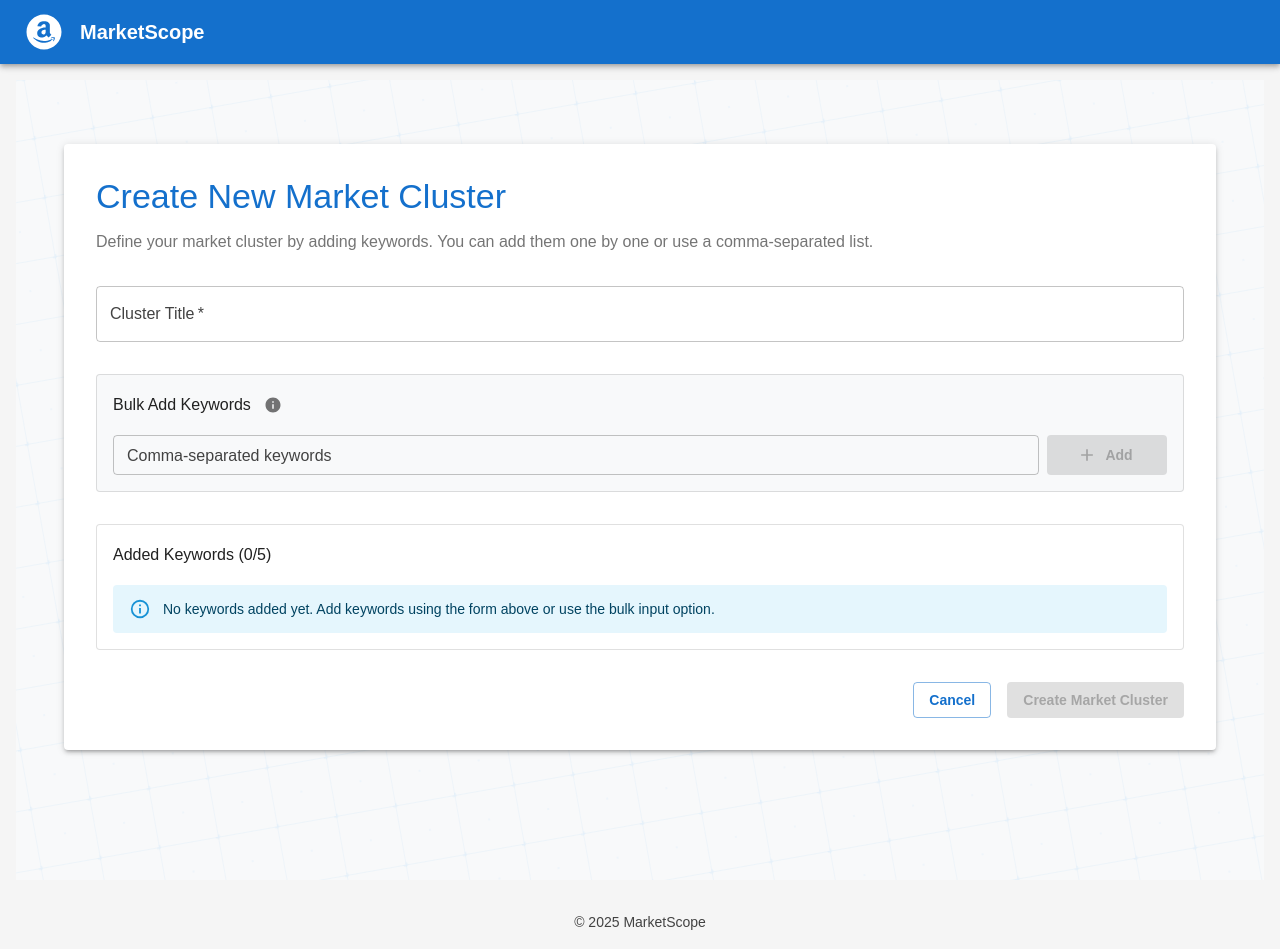
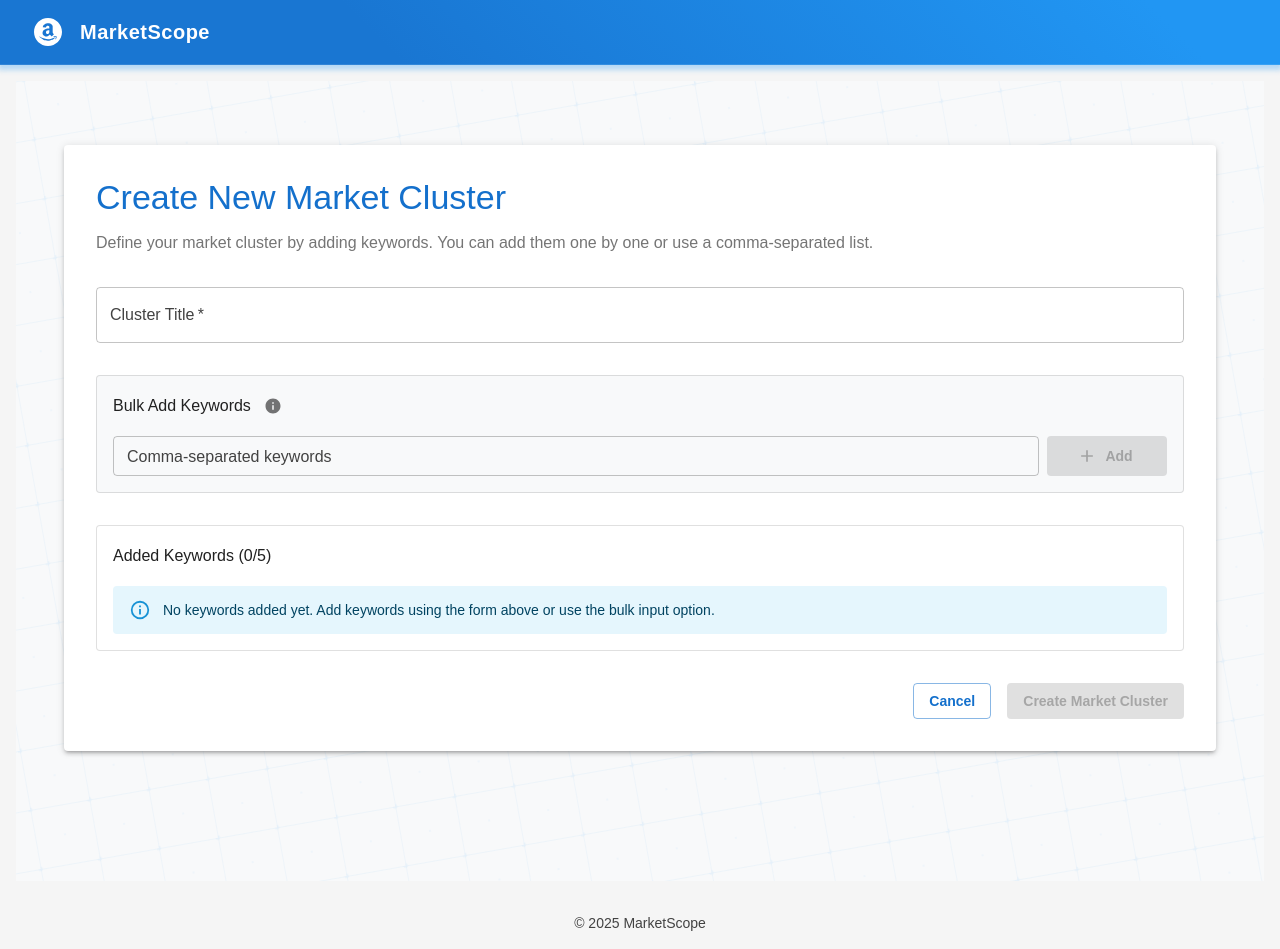
Before and after one commit to SebastianChristoph/amascrape, a React (Vite) app in the folder frontend/: page /add-market-cluster in a window 1280 px wide. Built offline with nearby package versions, Linux system fonts and the light colour scheme.

Commit message:
Navbar design

```diff
--- a/frontend/src/components/Layout.tsx
+++ b/frontend/src/components/Layout.tsx
@@ -1,10 +1,12 @@
-import { AppBar, Toolbar, Button, Box, Typography, Tooltip, Avatar, IconButton } from "@mui/material";
+import { AppBar, Toolbar, Button, Box, Typography, Tooltip, IconButton, Avatar } from "@mui/material";
 import { Outlet, Link, useLocation, useNavigate } from "react-router-dom";
 import UserService from "../services/UserService";
 import { useState } from "react";
 import { AiFillAmazonCircle } from "react-icons/ai";
 import { MdLogout } from "react-icons/md";
 import { FiSettings } from "react-icons/fi";
+import { FaChartLine } from "react-icons/fa";
+import { IoPersonCircle } from "react-icons/io5";
 
 export default function Layout({ setIsAuthenticated, setUser }: { setIsAuthenticated: (auth: boolean) => void, setUser: (user: any) => void }) {
   const navigate = useNavigate();
@@ -32,49 +34,102 @@ export default function Layout({ setIsAuthenticated, setUser }: { setIsAuthentic
 
   return (
     <>
-      <AppBar position="static" sx={{ backgroundColor: "primary.main" }}>
-        <Toolbar sx={{ display: "flex", justifyContent: "space-between" }}>
-          {/* 🔹 Logo & App Name */}
+      <AppBar
+        position="static"
+        sx={{
+          background: "linear-gradient(45deg, #1976d2 30%, #2196f3 90%)",
+          boxShadow: "0 3px 5px 2px rgba(33, 150, 243, .3)",
+          borderBottom: "1px solid rgba(255, 255, 255, 0.1)",
+        }}
+      >
+        <Toolbar
+          sx={{
+            display: "flex",
+            justifyContent: "space-between",
+            minHeight: "64px !important",
+            px: { xs: 2, sm: 4 },
+          }}
+        >
+          {/* Logo & App Name */}
           <Box sx={{ display: "flex", alignItems: "center", gap: 2 }}>
-            <AiFillAmazonCircle size={40} />
-            <Typography variant="h6" sx={{ fontWeight: "bold", marginRight: 2 }}>
+            <AiFillAmazonCircle size={32} style={{ color: "white" }} />
+            <Typography
+              variant="h6"
+              sx={{
+                fontWeight: "bold",
+                color: "white",
+                letterSpacing: 0.5,
+                display: { xs: "none", sm: "block" }
+              }}
+            >
               MarketScope
             </Typography>
             {isLoggedIn && (
-              <Box sx={{ display: "flex", alignItems: "center", gap: 2, mt: 0.2 }}>
-                <Button color="inherit" component={Link} to="/dashboard">
+              <Box sx={{ display: "flex", alignItems: "center", gap: 1, ml: 2 }}>
+                <Button
+                  color="inherit"
+                  component={Link}
+                  to="/dashboard"
+                  startIcon={<FaChartLine />}
+                  sx={{
+                    textTransform: "none",
+                    fontWeight: 500,
+                    "&:hover": {
+                      backgroundColor: "rgba(255, 255, 255, 0.1)",
+                    }
+                  }}
+                >
                   Dashboard
                 </Button>
               </Box>
             )}
           </Box>
 
-          {/* 🔹 Benutzerinfo & Logout */}
+          {/* User Info & Actions */}
           {isLoggedIn && (
-            <Box sx={{ display: "flex", alignItems: "center", gap: 4, color: "white" }}>
-
-              <Typography sx={{ mt: 0.3 }} color="white" variant="body2">
+            <Box sx={{ display: "flex", alignItems: "center", gap: 2 }}>
+              <Box sx={{ display: "flex", alignItems: "center", gap: 1 }}>
+                <IoPersonCircle size={24} style={{ color: "white" }} />
+                <Typography
+                  sx={{
+                    color: "white",
+                    fontWeight: 500,
+                    display: { xs: "none", sm: "block" }
+                  }}
+                  variant="body2"
+                >
                   {user?.username}
                 </Typography>
+              </Box>
 
-                {/* ✅ Admin-Zahnrad-Icon */}
               {user?.username === "admin" && (
                 <Tooltip title="Admin Panel">
                   <IconButton
                     color="inherit"
-                      onClick={clickAdminIcon} // ⬅ Admin-Icon-Click Funktion
+                    onClick={clickAdminIcon}
+                    sx={{
+                      "&:hover": {
+                        backgroundColor: "rgba(255, 255, 255, 0.1)",
+                      }
+                    }}
                   >
-                      <FiSettings size={25} />
+                    <FiSettings size={20} />
                   </IconButton>
                 </Tooltip>
               )}
 
-
               <Tooltip title="Logout">
-              <Button color="inherit" onClick={handleLogout}>
-                  <MdLogout size={25} />
-
-              </Button>
+                <IconButton
+                  color="inherit"
+                  onClick={handleLogout}
+                  sx={{
+                    "&:hover": {
+                      backgroundColor: "rgba(255, 255, 255, 0.1)",
+                    }
+                  }}
+                >
+                  <MdLogout size={20} />
+                </IconButton>
               </Tooltip>
             </Box>
           )}
```
Lines whose indentation alone changed are shown as unchanged.
